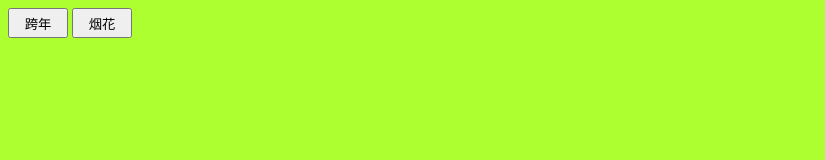
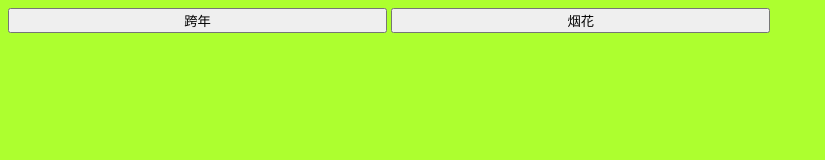
Before and after one commit to haizig/haizig.github.io, a plain HTML site: page index.html in a window 1280 px wide. Shown: the whole page, without its empty margins (0-825 px from the left). Drawn offline with Linux system fonts and the light colour scheme.

Commit message:
Update index.html

```diff
--- a/index.html
+++ b/index.html
@@ -8,7 +8,7 @@
 				background: greenyellow;
 			}
 			input{
-				width: 60px;height: 30px;
+				width: 30%;height: 20%;
 			}
 		</style>
 	</head>
```
